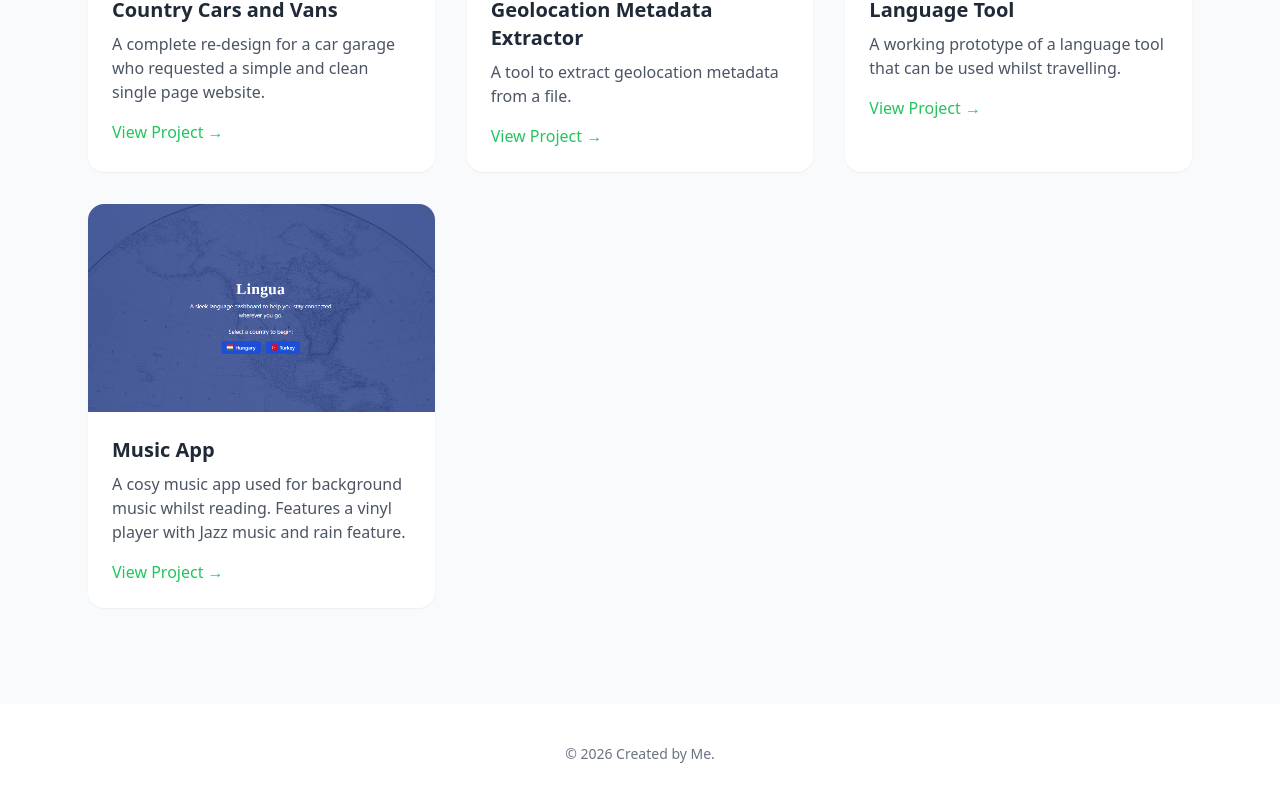
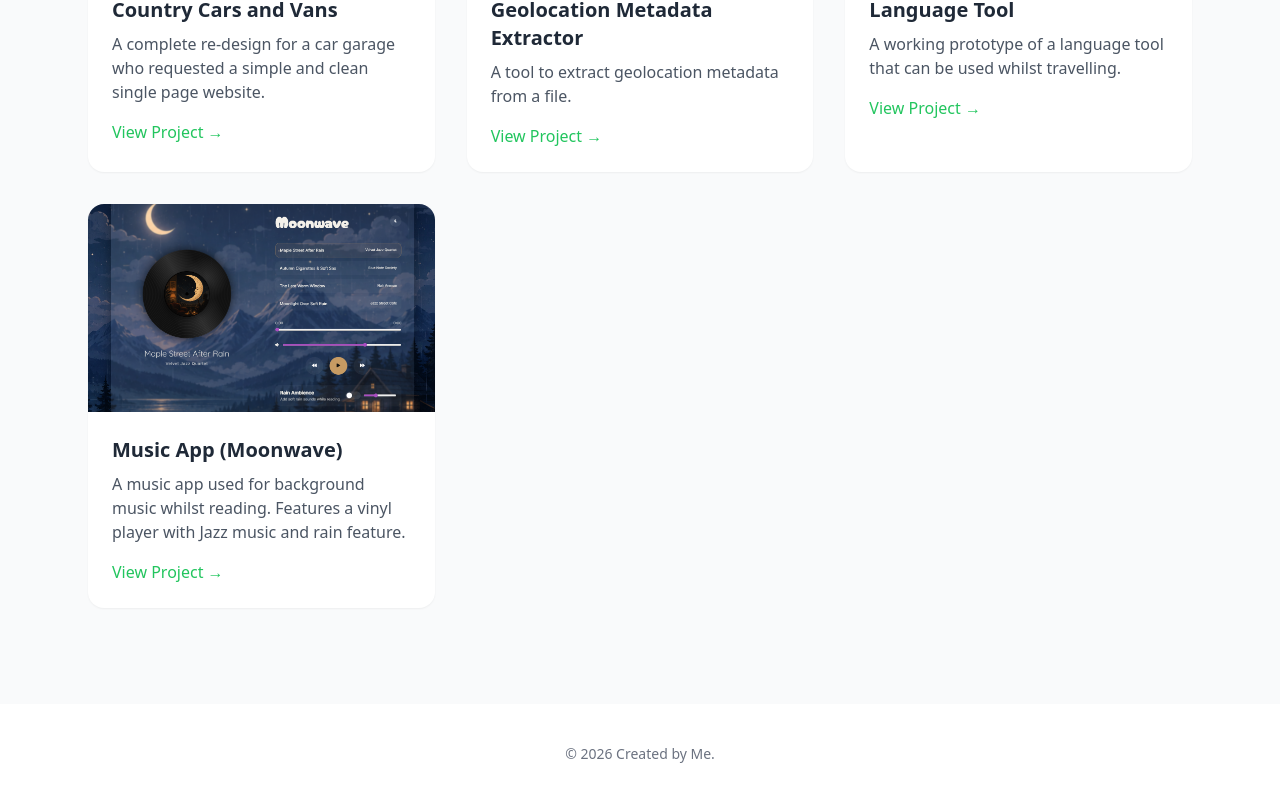
Before and after one commit to millyhx/portfolio, a Vue app: page / in a window 1280 px wide. Shown: the part 3242-4044 px from the top of the page. Built offline with nearby package versions, Linux system fonts and the light colour scheme.

Commit message:
Adding desc of new music project and image, fixing styling.

```diff
--- a/src/App.vue
+++ b/src/App.vue
@@ -287,6 +287,7 @@ import { ref } from 'vue'
 import project1 from './assets/img/project-1.png'
 import project2 from './assets/img/project-2.png'
 import project3 from './assets/img/project-3.png'
+import project4 from './assets/img/project-4.png'
 
 import cvFile from './assets/pdf/CV.pdf'
 
@@ -380,10 +381,10 @@ const projects = [
     location: 'https://github.com/millyhx/lingua',
   },
   {
-    title: 'Music App',
+    title: 'Music App (Moonwave)',
     description:
-      'A cosy music app used for background music whilst reading. Features a vinyl player with Jazz music and rain feature.',
-    image: project3,
+      'A music app used for background music whilst reading. Features a vinyl player with Jazz music and rain feature.',
+    image: project4,
     location: 'https://millyhx.github.io/musicapp/',
   },
 ]
```
Also changed, not shown: src/assets/img/project-4.png (added).
